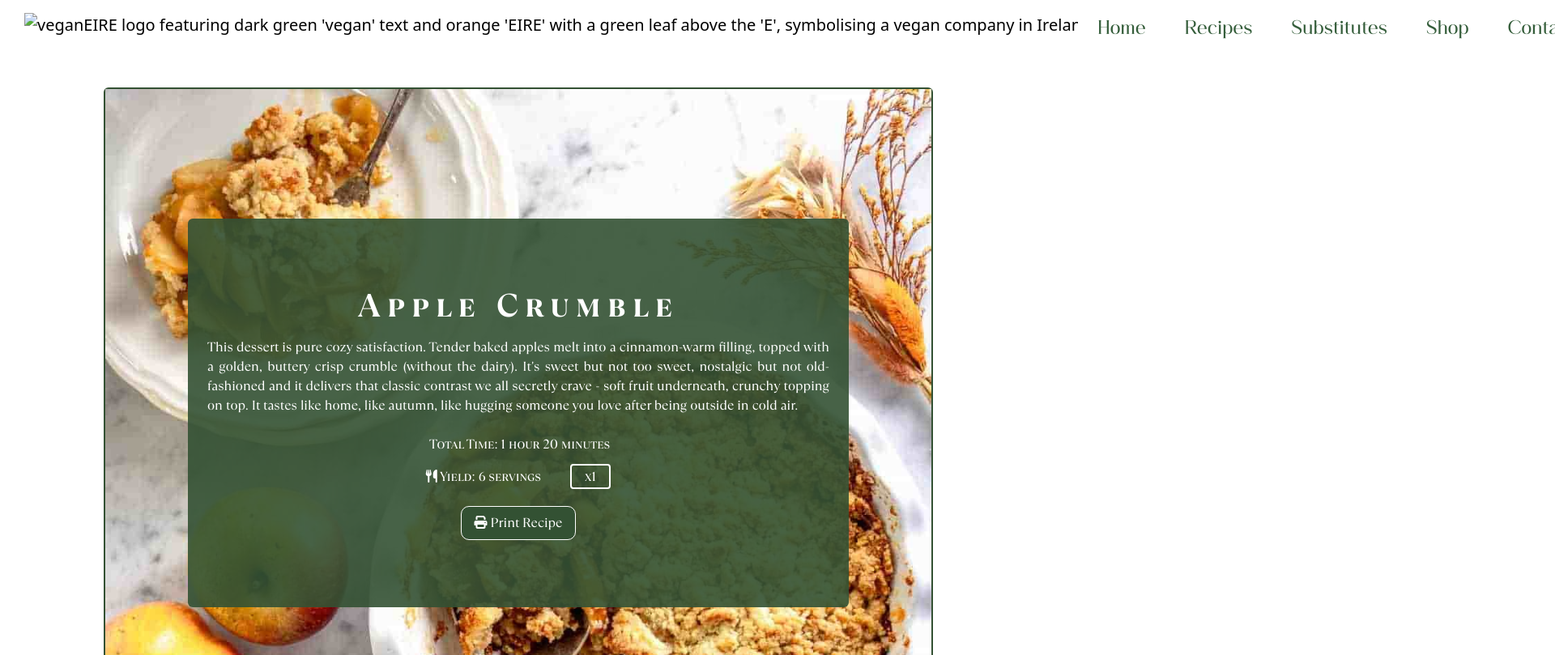
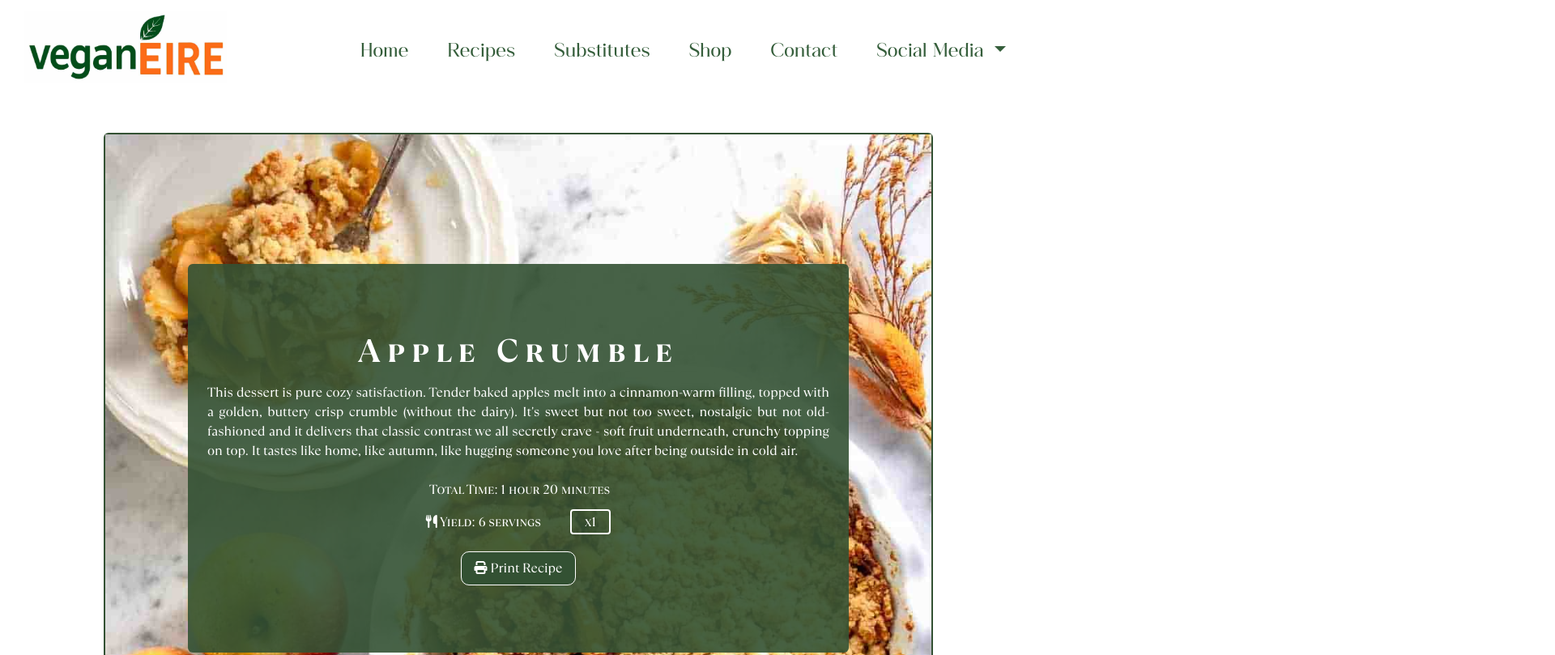
Before and after one commit to lyana-dev/vegan_eire_test, a plain HTML site: page pages/apple-crumble.html in a window 1280 px wide. Shown: the top 809 px of the page at 81% size, 1920 px wide, since content can reach past the window. Drawn offline with nearby package versions, Linux system fonts and the light colour scheme; some icons are missing.

Commit message:
Update apple-crumble.html
fix logo pathing

```diff
--- a/pages/apple-crumble.html
+++ b/pages/apple-crumble.html
@@ -19,7 +19,7 @@
         <!-- Navigation -->
         <nav class="navbar navbar-expand-xl bg-body-primary z-2">
             <div class="container-fluid">
-                <a class="navbar-brand" href="../index.html"><img src="../images/logo.png" height="90px" width="250px" alt="veganEIRE logo featuring dark green 'vegan' text and orange 'EIRE' with a green leaf above the 'E', symbolising a vegan company in Ireland"></a>
+                <a class="navbar-brand" href="../index.html"><img src="../images/logo.jpg" height="90px" width="250px" alt="veganEIRE logo featuring dark green 'vegan' text and orange 'EIRE' with a green leaf above the 'E', symbolising a vegan company in Ireland"></a>
                 <button class="navbar-toggler" type="button" data-bs-toggle="collapse" data-bs-target="#navbarNav"
                     aria-controls="navbarNav" aria-expanded="false" aria-label="Toggle navigation">
                     <span class="navbar-toggler-icon"></span>
```
